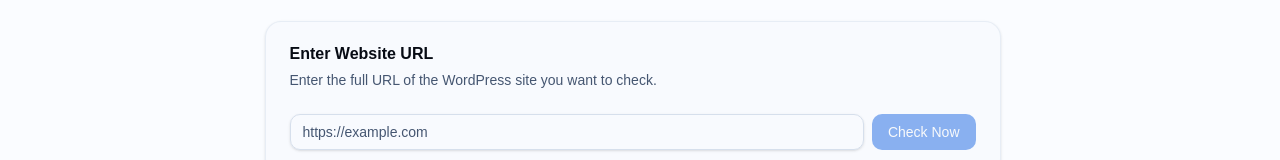
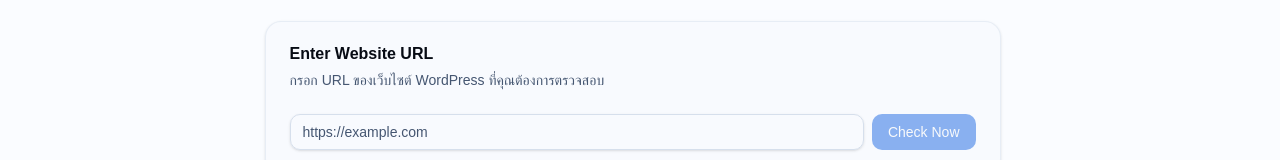
Before and after one commit to Yuukub/yuukub.github.io, a Next.js app: page /tools/xmlrpc-checker in a window 1280 px wide. Shown: the part 325-485 px from the top of the page. Built offline with nearby package versions, Linux system fonts and the light colour scheme; a web font is replaced by a local one.

Commit message:
Update page.tsx

```diff
--- a/src/app/tools/xmlrpc-checker/page.tsx
+++ b/src/app/tools/xmlrpc-checker/page.tsx
@@ -69,7 +69,7 @@ export default function XmlRpcCheckerPage() {
                 <Card className="border-border/50 bg-muted/20 mb-8">
                     <CardHeader>
                         <CardTitle>Enter Website URL</CardTitle>
-                        <CardDescription>Enter the full URL of the WordPress site you want to check.</CardDescription>
+                        <CardDescription>กรอก URL ของเว็บไซต์ WordPress ที่คุณต้องการตรวจสอบ</CardDescription>
                     </CardHeader>
                     <CardContent className="space-y-4">
                         <div className="flex gap-2">
```
